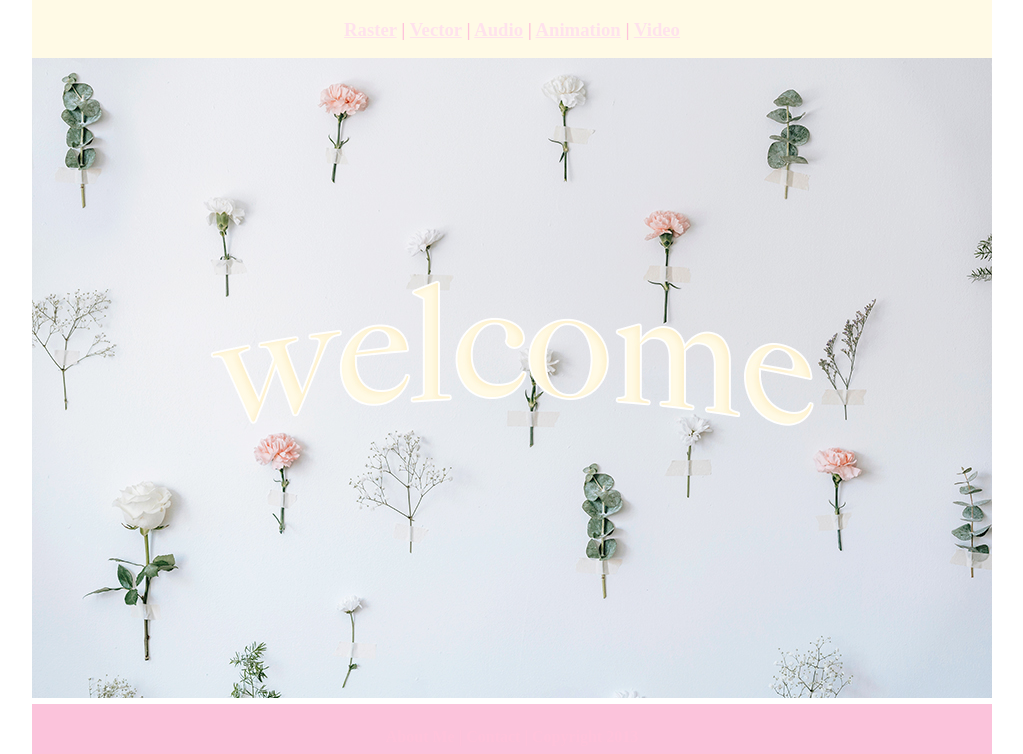
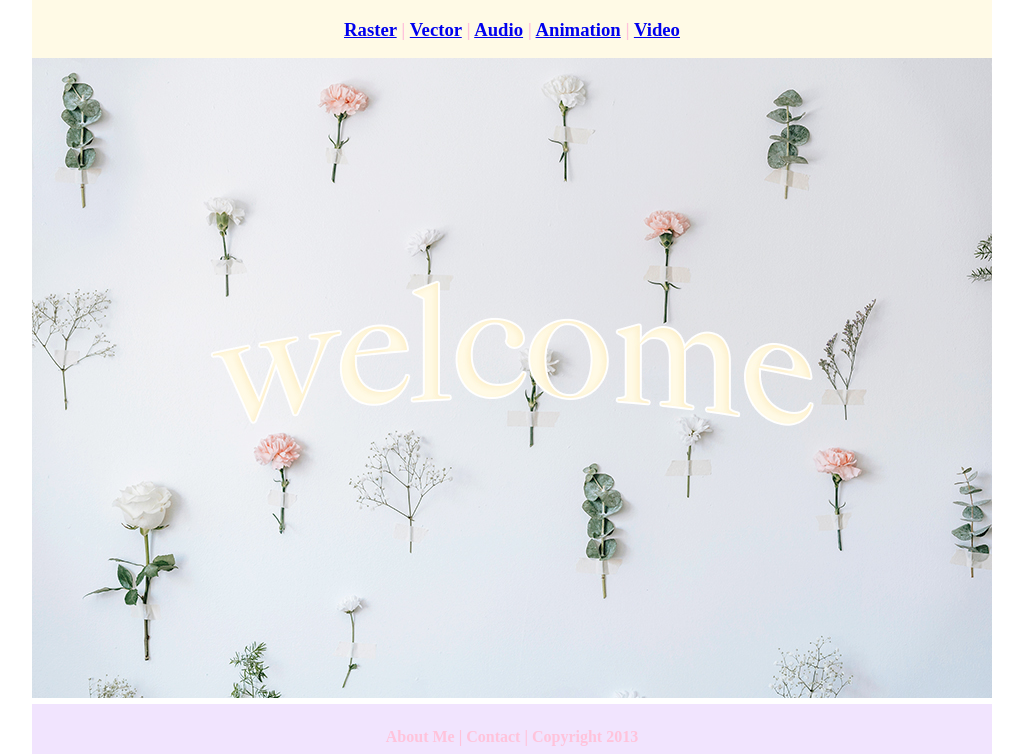
Before and after one commit to Ployanda/Digitalmedia, a plain HTML site: page index.html in a window 1280 px wide. Shown: the part 82-836 px from the top of the page, without its empty margins (128-1151 px from the left). Drawn offline with Linux system fonts and the light colour scheme.

Commit message:
Update myCSS.css

```diff
--- a/myCSS.css
+++ b/myCSS.css
@@ -9,7 +9,7 @@ body {
 }
 
 a:link {
-     color: #FFE2ED;
+     color: ##E6BEE8;
 }
 a:visited {
      color: #FAE0DE;
@@ -52,7 +52,7 @@ a:hover, a:active, a:focus {
 	text-align: center;
 }
 .footer {
-	background: #FBC3DB;
+	background: #F1E4FE;
 	margin: 0px;
 	float: left;
 	width: 100%;
```
